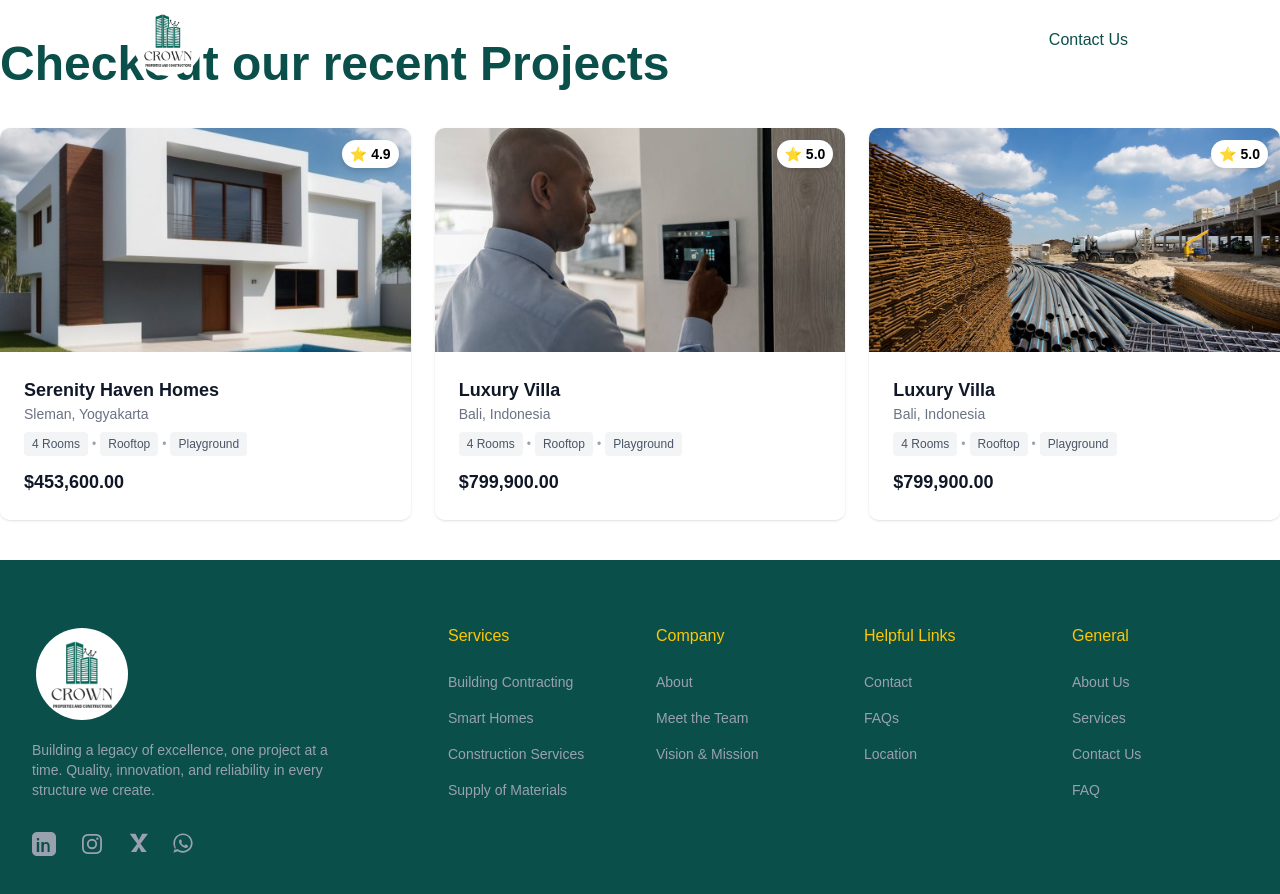
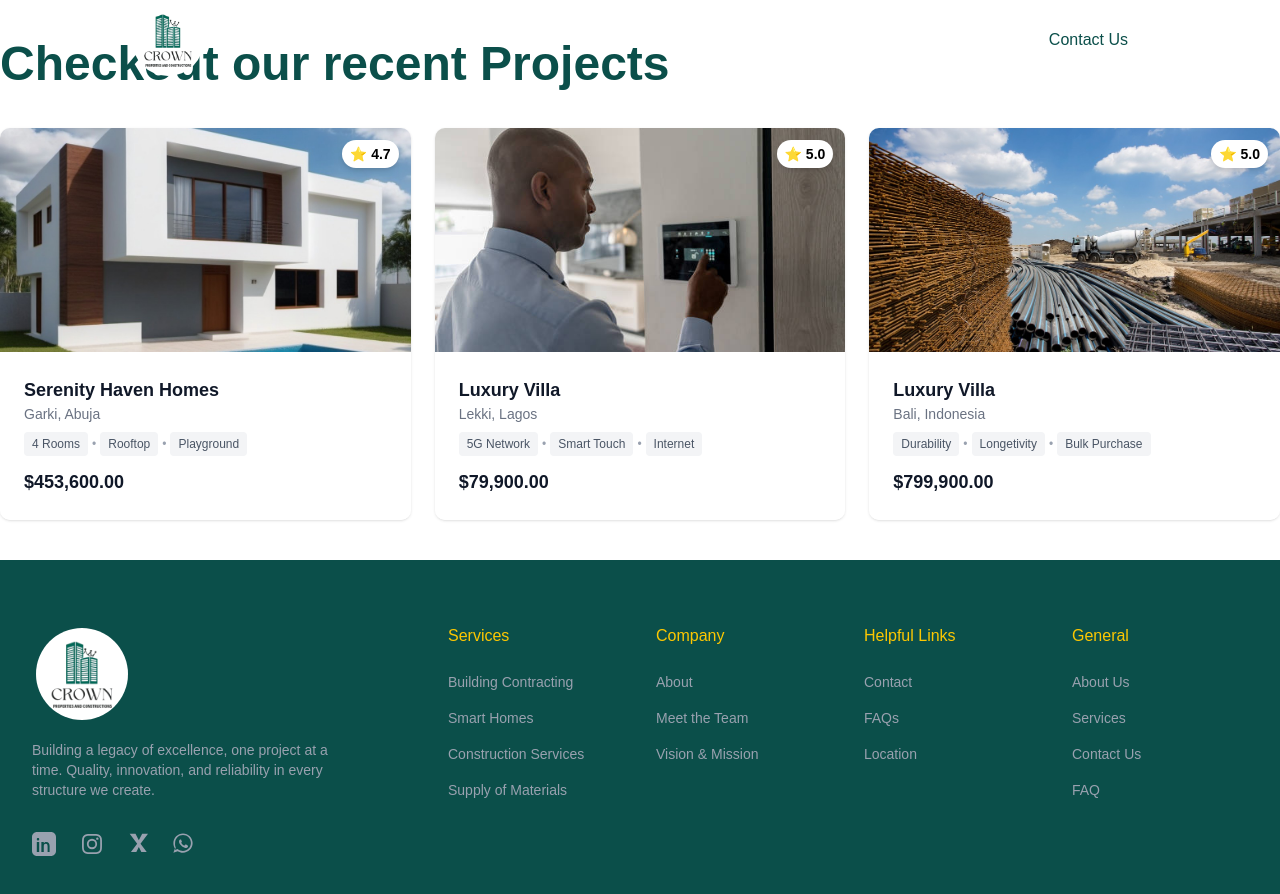
Before and after one commit to shamzconsult/crown-construction, a Next.js app: page /gallery in a window 1280 px wide. Shown: the top 894 px of the page. Built offline with nearby package versions, Linux system fonts and the light colour scheme.

Commit message:
Chore: Gallery cards setup

```diff
--- a/src/app/gallery/_components/Gallery.tsx
+++ b/src/app/gallery/_components/Gallery.tsx
@@ -1,13 +1,18 @@
 'use client'
 import React, { useState } from 'react'
+
+
 
 const houseData = [
     {
       id: 1,
       title: "Serenity Haven Homes",
-      location: "Sleman, Yogyakarta",
+      location: "Garki, Abuja",
       price: "$453,600.00",
-      rating: "4.9",
+      rating: "4.7",
+      first_description:"4 Rooms",
+      second_description: "Rooftop",
+      third_description: "Playground",
       images: [
         "/image/building-after.jpg",
         "/image/building-before2.webp",
@@ -17,9 +22,12 @@ const houseData = [
     {
       id: 2,
       title: "Luxury Villa",
-      location: "Bali, Indonesia",
-      price: "$799,900.00",
+      location: "Lekki, Lagos",
+      price: "$79,900.00",
       rating: "5.0",
+      first_description:"5G Network",
+      second_description: "Smart Touch",
+      third_description: "Internet",
       images: [
         "/image/smart-home.jpg",
         "/image/smart-home3.jpg",
@@ -33,6 +41,9 @@ const houseData = [
         location: "Bali, Indonesia",
         price: "$799,900.00",
         rating: "5.0",
+        first_description:"Durability",
+        second_description: "Longetivity",
+        third_description: "Bulk Purchase",
         images: [
             "/image/building-material4.jpeg",
             "/image/building-material2.jpeg",
@@ -42,11 +53,11 @@ const houseData = [
   ];
 
 function Gallery() {
-    const [selectedImages, setSelectedImages] = useState([]);
+    const [selectedImages, setSelectedImages] = useState<string[]>([]);
     const [isModalOpen, setIsMoodalOpen] = useState(false);
     const [currentIndex, setCurrentIndex] = useState(0);
 
-    const openModal = (images) => {
+    const openModal = (images: string[]) => {
         setSelectedImages(images);
         setCurrentIndex(0);
         setIsMoodalOpen(true);
@@ -89,11 +100,11 @@ function Gallery() {
                             <p className="text-sm text-gray-500">{house.location}</p>
 
                             <div className="mt-2 text-xs text-gray-600 flex flex-wrap gap-1">
-                                <span className="px-2 py-1 bg-gray-100 rounded">4 Rooms</span>
+                                <span className="px-2 py-1 bg-gray-100 rounded">{house.first_description}</span>
                                 <span className="text-gray-400 flex items-center">•</span>
-                                <span className="px-2 py-1 bg-gray-100 rounded">Rooftop</span>
+                                <span className="px-2 py-1 bg-gray-100 rounded">{house.second_description}</span>
                                 <span className="text-gray-400 flex items-center">•</span>
-                                <span className="px-2 py-1 bg-gray-100 rounded">Playground</span>
+                                <span className="px-2 py-1 bg-gray-100 rounded">{house.third_description}</span>
                             </div>
 
                             <p className="mt-3 text-lg font-bold text-gray-900">{house.price}</p>
```
